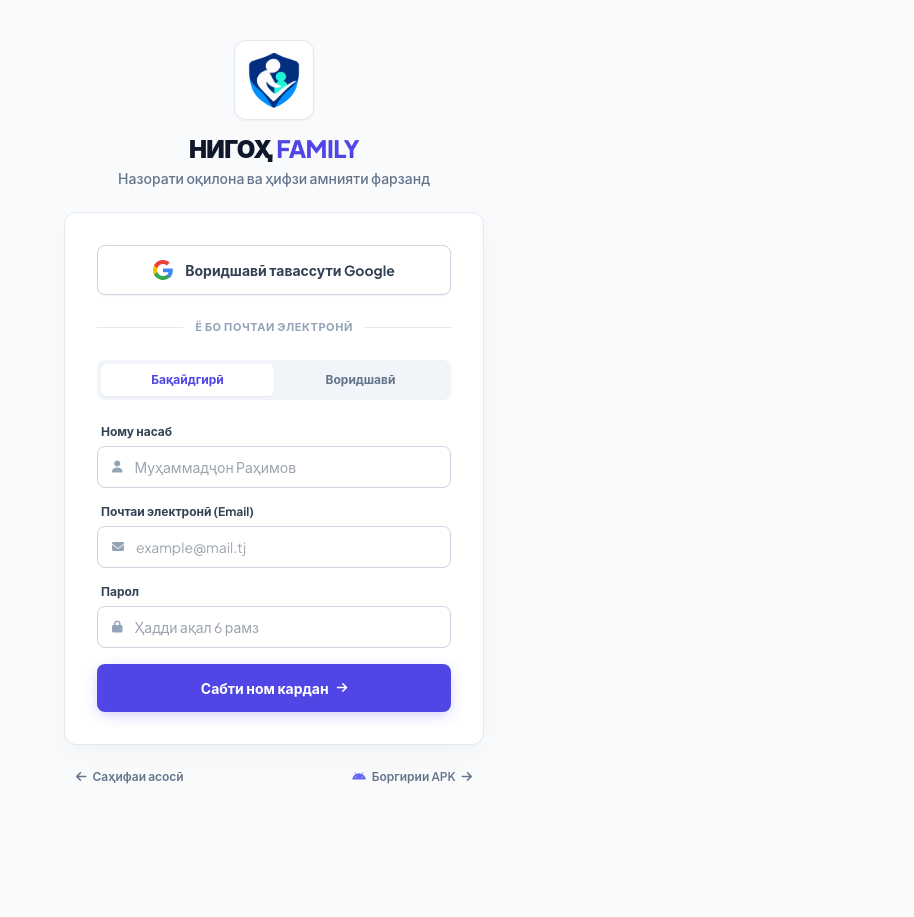
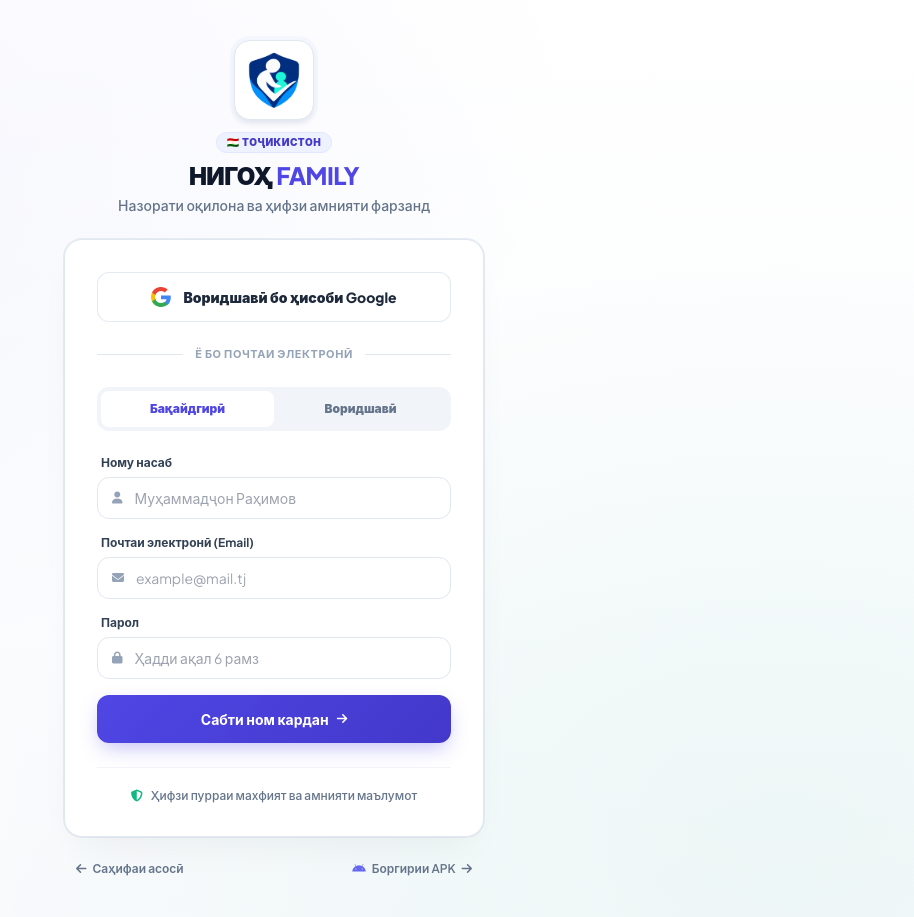
Before and after one commit to anisrajabzoda09-dot/program, a FastAPI app: page /auth in a window 1280 px wide. Shown: the whole page, without its empty margins (366-1280 px from the left). Before the commit the page ends 784 px from the top, so only its background shows below. Run offline with FastAPI, Linux system fonts and the light colour scheme; some libraries are stand-ins or nearby versions.

Commit message:
UI: Polish authentication page modal, input focus rings, and Google sign-in button

```diff
--- a/app/templates/auth.html
+++ b/app/templates/auth.html
@@ -20,19 +20,23 @@
     }
     body {
       background-color: #f8fafc;
+      background-image:
+        radial-gradient(at 10% 10%, rgba(99, 102, 241, 0.05) 0px, transparent 50%),
+        radial-gradient(at 90% 90%, rgba(16, 185, 129, 0.05) 0px, transparent 50%),
+        linear-gradient(to bottom, #ffffff, #f8fafc);
       color: #0f172a;
     }
 
     .white-card {
       background: #ffffff;
       border: 1px solid #e2e8f0;
-      border-radius: 12px;
-      box-shadow: 0 10px 30px -5px rgba(0, 0, 0, 0.04), 0 4px 6px -4px rgba(0, 0, 0, 0.02);
+      border-radius: 18px;
+      box-shadow: 0 20px 40px -15px rgba(15, 23, 42, 0.06), 0 0 0 1px rgba(226, 232, 240, 0.8);
     }
     .white-input {
       background: #ffffff;
-      border: 1px solid #cbd5e1;
-      border-radius: 8px;
+      border: 1.5px solid #e2e8f0;
+      border-radius: 12px;
       transition: all 0.2s ease;
     }
     .white-input:focus-within {
@@ -40,16 +44,16 @@
       box-shadow: 0 0 0 3px rgba(79, 70, 229, 0.12);
     }
     .btn-primary {
-      background: #4f46e5;
+      background: linear-gradient(135deg, #4f46e5 0%, #4338ca 100%);
       color: #ffffff;
-      border-radius: 8px;
-      box-shadow: 0 4px 14px -2px rgba(79, 70, 229, 0.3);
-      transition: all 0.2s ease;
+      border-radius: 12px;
+      box-shadow: 0 8px 20px -4px rgba(79, 70, 229, 0.35);
+      transition: all 0.2s cubic-bezier(0.16, 1, 0.3, 1);
     }
     .btn-primary:hover {
-      background: #4338ca;
-      box-shadow: 0 6px 18px -2px rgba(79, 70, 229, 0.4);
-      transform: translateY(-1px);
+      background: linear-gradient(135deg, #4338ca 0%, #3730a3 100%);
+      box-shadow: 0 12px 25px -4px rgba(79, 70, 229, 0.45);
+      transform: translateY(-1.5px);
     }
     .btn-primary:active {
       transform: translateY(0);
@@ -65,8 +69,11 @@
     <div class="text-center mb-6">
       <a href="/" class="inline-flex flex-col items-center group">
         <!-- Logo Badge -->
-        <div class="w-20 h-20 rounded-xl bg-white border border-slate-200 shadow-sm flex items-center justify-center p-2 mb-3 group-hover:scale-105 transition-transform">
+        <div class="w-20 h-20 rounded-2xl bg-white border border-slate-200 shadow-md flex items-center justify-center p-2 mb-3 group-hover:scale-105 transition-transform ring-4 ring-indigo-50/50">
           <img src="/static/images/nigoh_family_icon.png" alt="Нигоҳ Family" class="w-full h-full object-contain">
+        </div>
+        <div class="inline-flex items-center gap-1.5 px-2.5 py-0.5 rounded-full bg-indigo-50 border border-indigo-100 text-indigo-700 text-[10px] font-black uppercase tracking-wider mb-1.5 shadow-2xs">
+          <span>🇹🇯 Тоҷикистон</span>
         </div>
         <div class="flex items-center gap-2">
           <h1 class="text-2xl font-black tracking-tight text-slate-900">
@@ -83,14 +90,14 @@
     <div class="white-card p-6 sm:p-8">
 
       <!-- Google Sign-In Button -->
-      <button type="button" id="googleSignInBtn" class="w-full bg-white hover:bg-slate-50 border border-slate-300 py-3.5 px-4 rounded-lg flex items-center justify-center gap-3 text-slate-700 font-bold text-sm mb-6 shadow-sm transition cursor-pointer">
+      <button type="button" id="googleSignInBtn" class="w-full bg-white hover:bg-slate-50 border border-slate-200/90 py-3.5 px-4 rounded-xl flex items-center justify-center gap-3 text-slate-800 font-black text-sm mb-6 shadow-xs hover:shadow-md transition duration-200 cursor-pointer">
         <svg class="w-5 h-5 flex-shrink-0" viewBox="0 0 24 24">
           <path fill="#4285F4" d="M23.745 12.27c0-.7-.06-1.4-.19-2.07H12v4.51h6.6c-.29 1.52-1.14 2.8-2.4 3.66v3.05h3.88c2.27-2.09 3.66-5.17 3.66-9.15z"/>
           <path fill="#34A853" d="M12 24c3.24 0 5.95-1.08 7.93-2.91l-3.88-3.05c-1.08.72-2.45 1.16-4.05 1.16-3.12 0-5.77-2.1-6.72-4.93H1.25v3.15C3.26 21.36 7.35 24 12 24z"/>
           <path fill="#FBBC05" d="M5.28 14.27c-.25-.72-.38-1.49-.38-2.27s.14-1.55.38-2.27V6.58H1.25C.45 8.18 0 9.98 0 12s.45 3.82 1.25 5.42l4.03-3.15z"/>
           <path fill="#EA4335" d="M12 4.75c1.77 0 3.35.61 4.6 1.8l3.42-3.42C17.95 1.19 15.24 0 12 0 7.35 0 3.26 2.64 1.25 6.58l4.03 3.15c.95-2.83 3.6-4.98 6.72-4.98z"/>
         </svg>
-        <span>Воридшавӣ тавассути Google</span>
+        <span>Воридшавӣ бо ҳисоби Google</span>
       </button>
 
       <!-- Divider -->
@@ -101,11 +108,11 @@
       </div>
 
       <!-- Tab Switcher -->
-      <div class="bg-slate-100 p-1 rounded-lg flex mb-6">
-        <button id="tabRegister" class="flex-1 py-2 rounded-md text-xs font-bold transition duration-200 bg-white shadow-sm text-indigo-600">
+      <div class="bg-slate-100 p-1 rounded-xl flex mb-6">
+        <button id="tabRegister" class="flex-1 py-2.5 rounded-lg text-xs font-black transition duration-200 bg-white shadow-xs text-indigo-600">
           Бақайдгирӣ
         </button>
-        <button id="tabLogin" class="flex-1 py-2 rounded-md text-xs font-bold transition duration-200 text-slate-500 hover:text-slate-900">
+        <button id="tabLogin" class="flex-1 py-2.5 rounded-lg text-xs font-black transition duration-200 text-slate-500 hover:text-slate-900">
           Воридшавӣ
         </button>
       </div>
@@ -168,6 +175,12 @@
           <i class="fa-solid fa-arrow-right-to-bracket text-xs"></i>
         </button>
       </form>
+
+      <!-- Security Guarantee inside card -->
+      <div class="mt-6 pt-5 border-t border-slate-100 flex items-center justify-center gap-2 text-xs text-slate-500 font-medium">
+        <i class="fa-solid fa-shield-halved text-emerald-500"></i>
+        <span>Ҳифзи пурраи махфият ва амнияти маълумот</span>
+      </div>
 
     </div>
 
```
